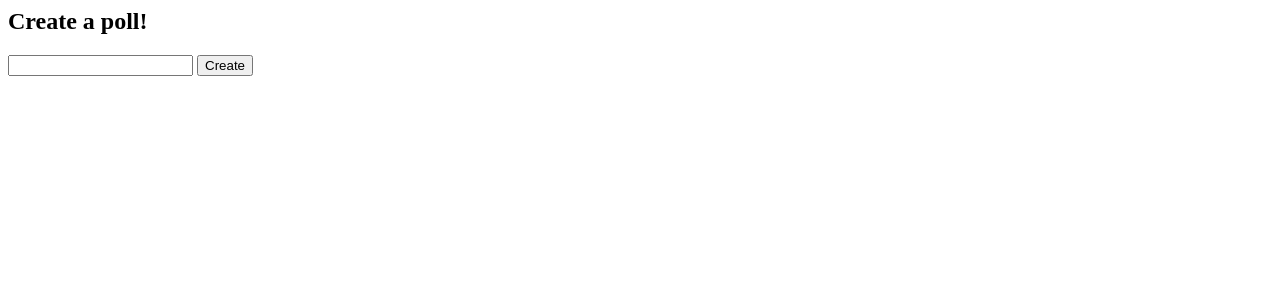
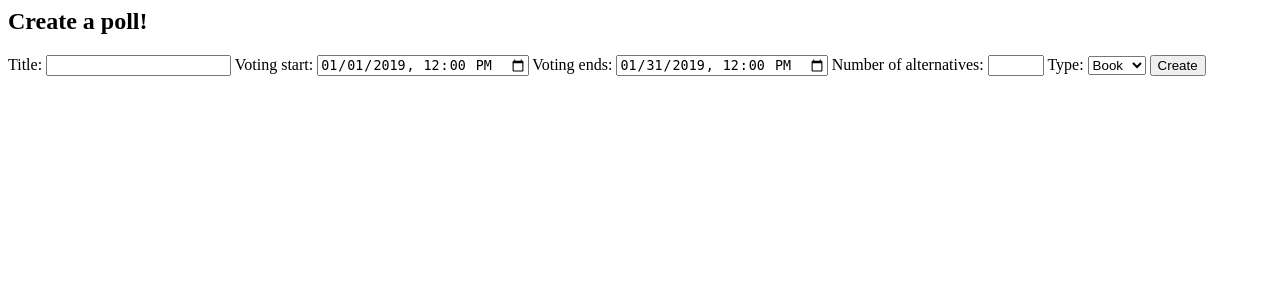
Before and after one commit to Erikun/votatron, a Flask app: page /poll/create in a window 1280 px wide. Shown: the top 300 px of the page. Run offline with Flask 2, Linux system fonts and the light colour scheme; the visitor is signed in with stand-in values (Sample User, id 1).

Commit message:
datum tillagt vid skapande av poll

```diff
--- a/app/poll.py
+++ b/app/poll.py
@@ -52,7 +52,9 @@ def create_poll():
         return render_template('create_poll.html.jinja2')
     else:
         data = request.form
-        poll = Poll(title=data["title"], creator=g.user)
+        poll = Poll(title=data["title"], creator=g.user,
+                    voting_start=datetime.strptime(data["voting_start"],'%Y-%m-%dT%H:%M'),
+                    voting_end=datetime.strptime(data["voting_end"],'%Y-%m-%dT%H:%M'))
         db.session.add(poll)
         db.session.commit()
         return redirect(url_for('poll.show_poll', poll_id=poll.id))
--- a/app/templates/create_poll.html.jinja2
+++ b/app/templates/create_poll.html.jinja2
@@ -1,6 +1,18 @@
 <h2>Create a poll!</h2>
 
 <form action="{{url_for('poll.create_poll')}}" method="post">
+    <label for=title>Title: </label>
     <input type="text" name="title"/>
+    <label for=voting_start>Voting start: </label>
+    <input type="datetime-local" name="voting_start" value="2019-01-01T12:00" />
+    <label for=voting_end>Voting ends: </label>
+    <input type="datetime-local" name="voting_end" value="2019-01-31T12:00" />
+    <label for=no_alternatives>Number of alternatives: </label>
+    <input type="number" name="no_alternatives" min="0" max="10" />
+    <label for=type>Type: </label>
+    <select id="type_select">
+        <option value="book">Book</option>
+        <option value="movie">Movie</option>
+    </select>
     <input type="submit" value="Create" />
 </form>
```
